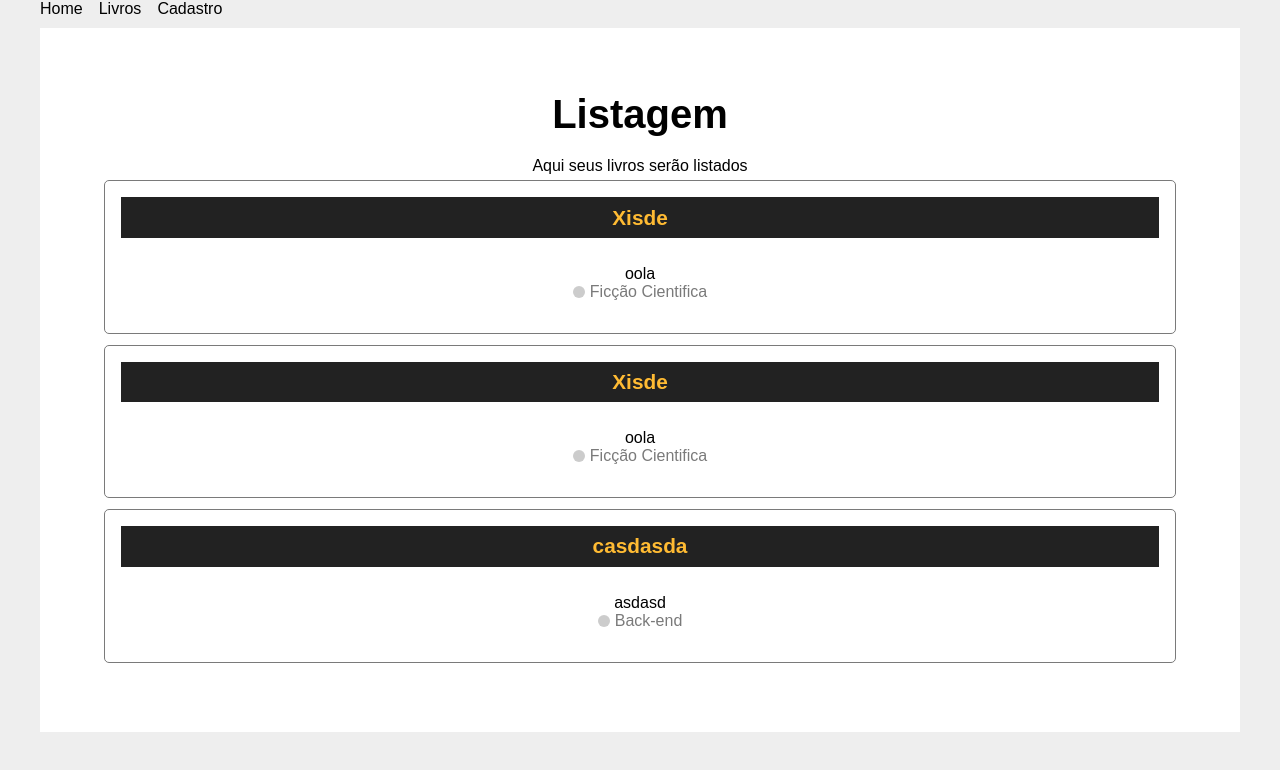
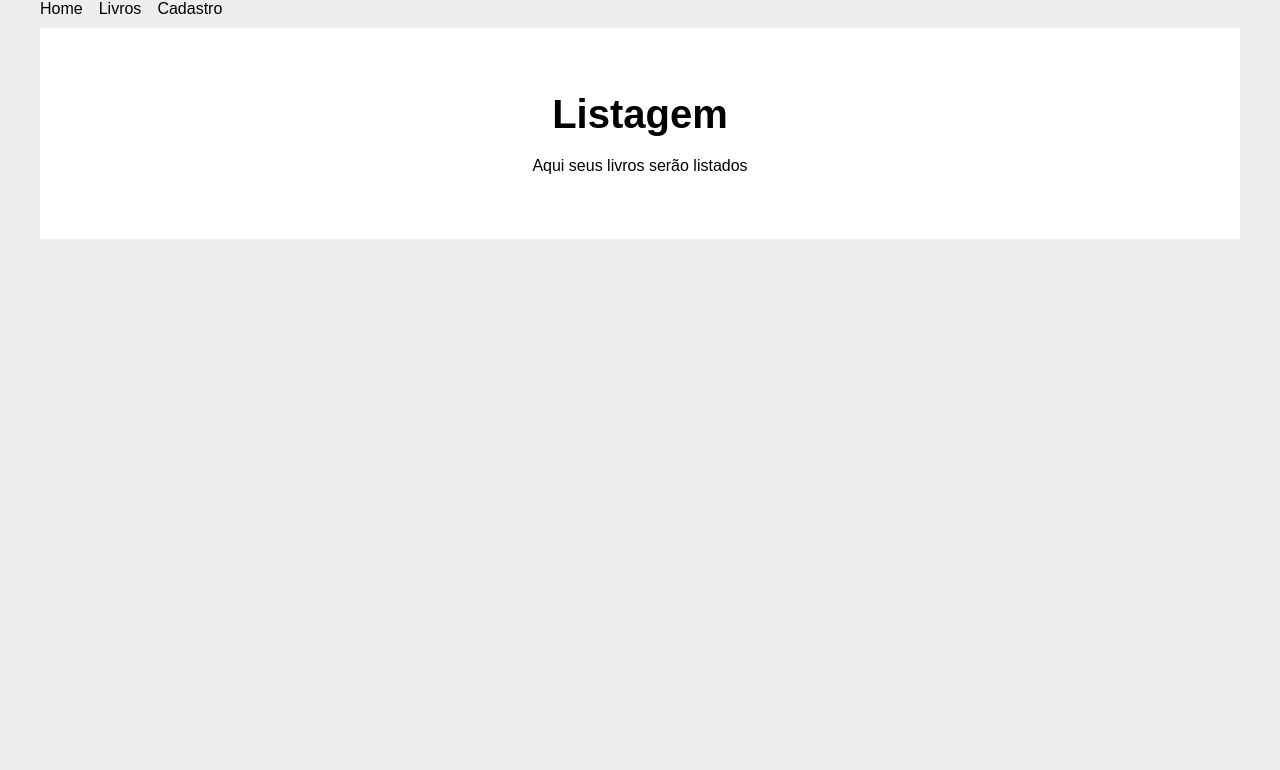
Before and after one commit to LukC30/app-web-api, a React (Create React App) app in the folder app-web-api/: page /listaLivros in a window 1280 px wide. Shown: the top 770 px of the page. Built offline with nearby package versions, Linux system fonts and the light colour scheme; data requests are answered from the project's data file.

Commit message:
exclusao de livros

```diff
--- a/app-web-api/db.json
+++ b/app-web-api/db.json
@@ -1,36 +1,5 @@
 {
-  "Books": [
-    {
-      "id": "94dc",
-      "nome_livro": "Xisde",
-      "nome_autor": "oola",
-      "descricao_livro": "descscas",
-      "categrory": {
-        "id": "1",
-        "category": "Ficção Cientifica"
-      }
-    },
-    {
-      "id": "18d3",
-      "nome_livro": "Xisde",
-      "nome_autor": "oola",
-      "descricao_livro": "descscas",
-      "categrory": {
-        "id": "1",
-        "category": "Ficção Cientifica"
-      }
-    },
-    {
-      "id": "e7b8",
-      "nome_livro": "casdasda",
-      "nome_autor": "asdasd",
-      "descricao_livro": "asdasd",
-      "categrory": {
-        "id": "2",
-        "category": "Back-end"
-      }
-    }
-  ],
+  "Books": [],
   "Categories": [
     {
       "id": "1",
--- a/app-web-api/src/components/cardbook/BookCard.module.css
+++ b/app-web-api/src/components/cardbook/BookCard.module.css
@@ -26,7 +26,7 @@
 .category_text{
     display: flex;
     align-items: center;
-    justify-content: center;
+    text-align: center;
 }
 
 .category_text span{
@@ -37,3 +37,34 @@
     background-color: #CCC;
     margin-right: 5px;
 }
+
+/* CSS DE FORMATAÇÃO DOS BOTÕES DE ALTERAR/EXCLUIR */
+.book_card_actions{
+    margin-top: 1.2em;
+    display: flex;
+    align-items: center;
+    justify-content: center;
+}
+
+.book_card_actions a,
+.book_card_actions button{
+    text-decoration: none;
+    border: none;
+    background-color: #FFF;
+    color: #222;
+    font-size: .9em;
+    padding: .6em 1em;
+    margin-right: 1em;
+    border: 1px solid #222;
+    display: flex;
+    align-items: center;
+    justify-content: center;
+    transition: 0.4s;
+    cursor: pointer;
+}
+
+.book_card_actions a:hover,
+.book_card_actions button:hover{
+    background-color: #FF4733;
+    color: #FFF;
+}
--- a/app-web-api/src/components/cardbook/cardbook.jsx
+++ b/app-web-api/src/components/cardbook/cardbook.jsx
@@ -1,16 +1,30 @@
 import styles from './BookCard.module.css';
 
 
-export default function CardBook({id, name, actor, category}){
+export default function CardBook({id, name, actor, category, description, handlerRemove}){
 
+    console.log(id)
+
+    const remove = (event) => {
+
+        event.preventDefault();
+        handlerRemove(id);
+
+    }
 
     return(
-        <div id={id} className={styles.book_card}>
+        <div className={styles.book_card}>
             <h4>{name}</h4>
+            <p>{description}</p>
             <p></p>{actor}
             <p className={styles.category_text}>
                 <span></span>{category}
             </p>
+            <div className={styles.book_card_actions}>
+                <button onClick={remove}>
+                    Excluir
+                </button>
+            </div>
         </div>
 
 
--- a/app-web-api/src/pages/listalivros/ListaLivros.jsx
+++ b/app-web-api/src/pages/listalivros/ListaLivros.jsx
@@ -8,7 +8,7 @@ import Cardbook from '../../components/cardbook/cardbook.jsx';
 function ListaLivros() {
 
     const [books, setBooks] = useState([]);
-
+    let bookMessage
     useEffect(() => {
         fetch('http://localhost:5000/Books', {
             method: 'GET',
@@ -32,6 +32,30 @@ function ListaLivros() {
         message = location.state;
     };
 
+    function removeBook (id) {
+        fetch(`http://localhost:5000/Books/${id}`,{
+            method:'DELETE',
+            headers: {
+                'Content-type': 'application/json'
+            }
+        })
+        .then((response)=>{
+            return response.json()
+        })
+        .then((response)=>{
+            console.log(response.id)
+            setBooks(books.filter((response)=>
+                response.id != id
+
+            ))
+        })
+        .catch((error)=>{
+            console.error(error)
+        })
+
+
+    }
+
     return (
         <section className={styles.livro_container}>
             <h1>Listagem</h1>
@@ -46,10 +70,12 @@ function ListaLivros() {
             {books.map((book,index)=>(
             <Cardbook
                 id={book.id}
+                description={book.descricao_livro}
                 name={book.nome_livro}
                 actor={book.nome_autor}
                 category={book.categrory.category}
-
+                handlerRemove={removeBook}
+                key={book.id}
             />))
 
             }
```
